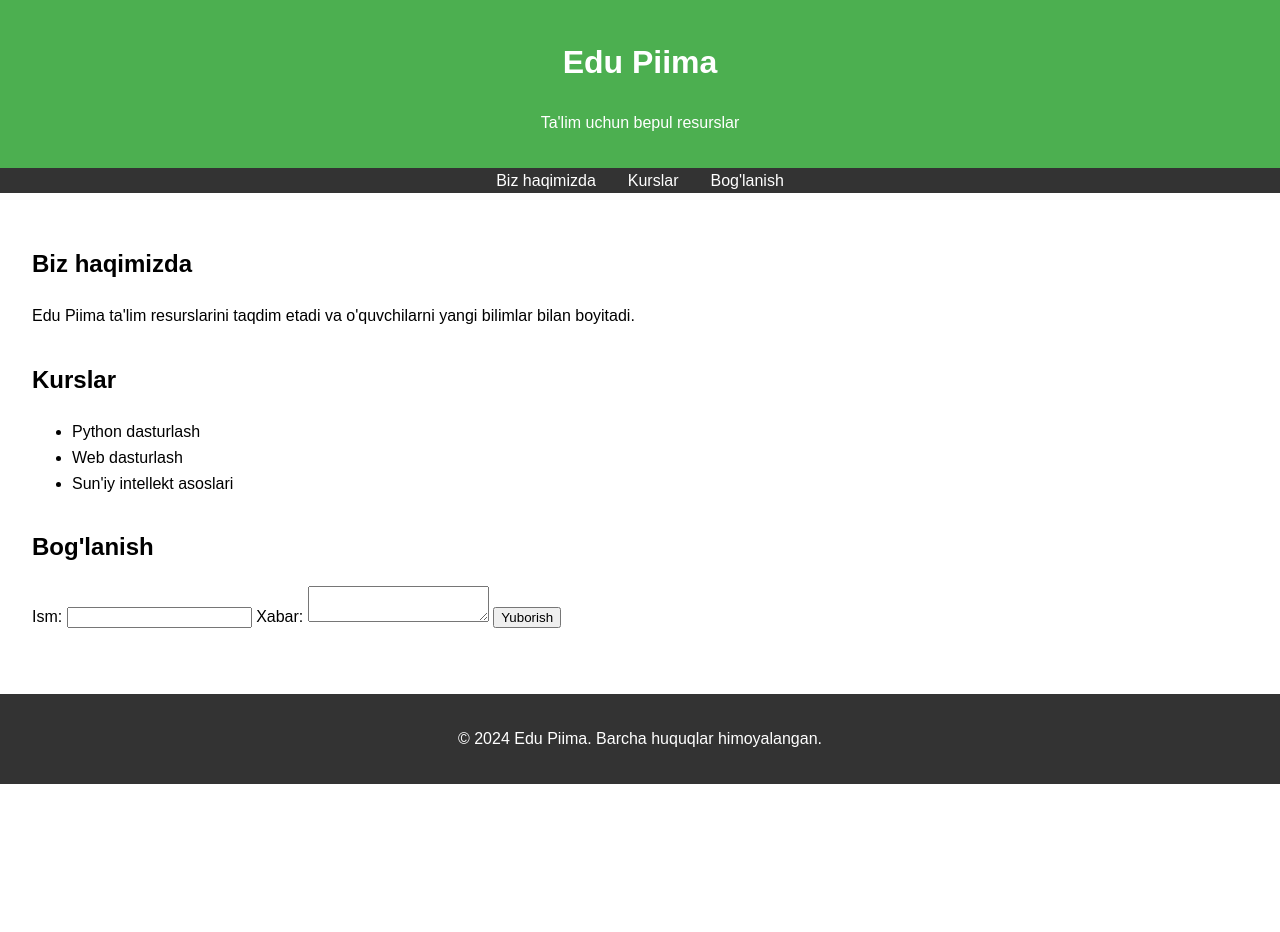
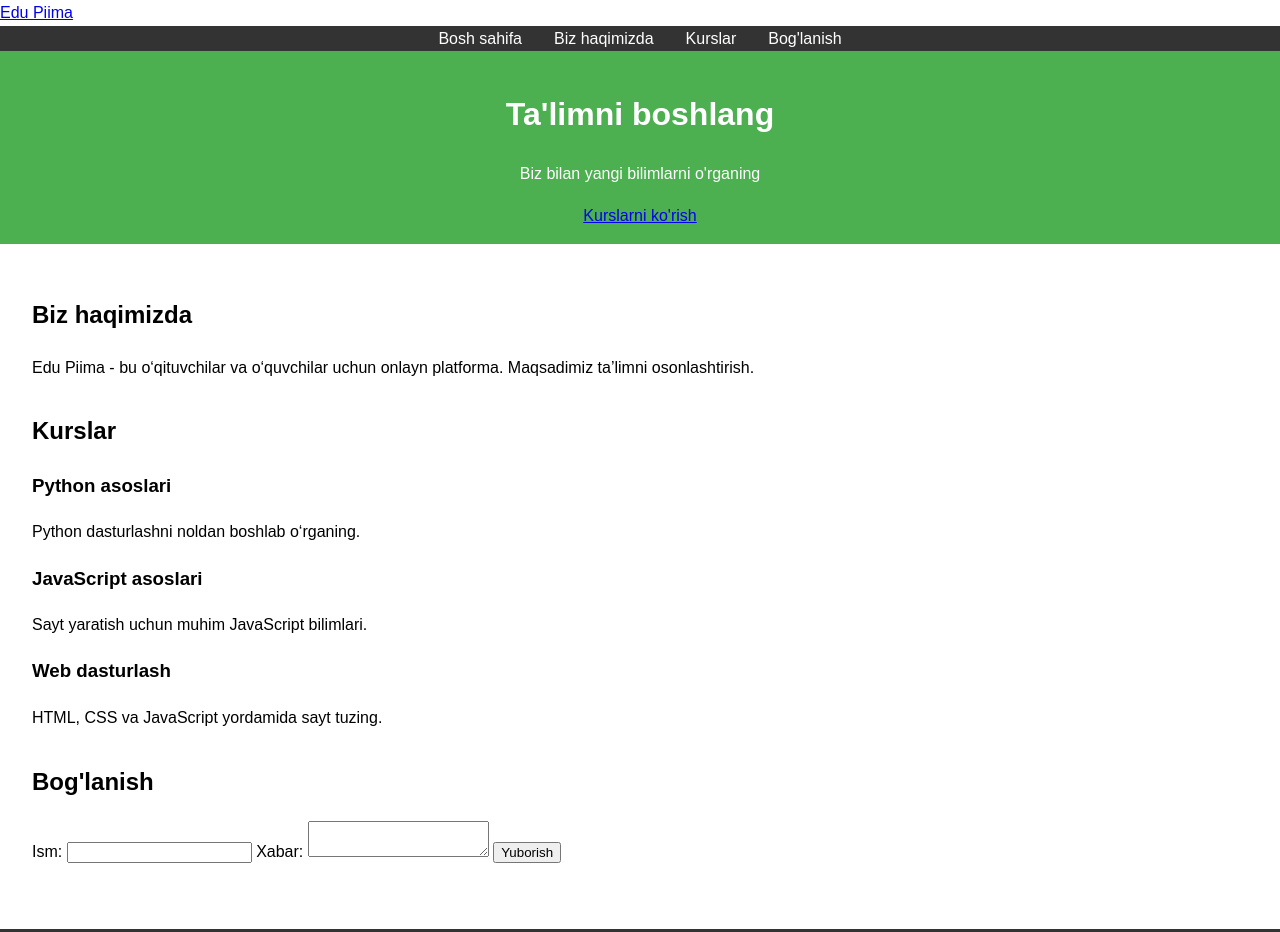
Before and after one commit to AmirchikSamnarqand/edu-piima, a plain HTML site: page index.html in a window 1280 px wide. Shown: the top 932 px of the page. Before the commit the page ends 800 px from the top, so only its background shows below. Drawn offline with Linux system fonts and the light colour scheme.

Commit message:
index.html

```diff
--- a/index.html
+++ b/index.html
@@ -7,43 +7,64 @@
   <link rel="stylesheet" href="style.css">
 </head>
 <body>
-  <header>
-    <h1>Edu Piima</h1>
-    <p>Ta'lim uchun bepul resurslar</p>
+  <!-- Navbar -->
+  <nav class="navbar">
+    <div class="container">
+      <a href="#" class="logo">Edu Piima</a>
+      <ul class="nav-links">
+        <li><a href="#home">Bosh sahifa</a></li>
+        <li><a href="#about">Biz haqimizda</a></li>
+        <li><a href="#courses">Kurslar</a></li>
+        <li><a href="#contact">Bog'lanish</a></li>
+      </ul>
+    </div>
+  </nav>
+
+  <!-- Header -->
+  <header class="hero">
+    <div class="container">
+      <h1>Ta'limni boshlang</h1>
+      <p>Biz bilan yangi bilimlarni o'rganing</p>
+      <a href="#courses" class="btn">Kurslarni ko'rish</a>
+    </div>
   </header>
-  <nav>
-    <ul>
-      <li><a href="#about">Biz haqimizda</a></li>
-      <li><a href="#courses">Kurslar</a></li>
-      <li><a href="#contact">Bog'lanish</a></li>
-    </ul>
-  </nav>
-  <main>
+
+  <!-- Main Content -->
+  <main class="container">
     <section id="about">
       <h2>Biz haqimizda</h2>
-      <p>Edu Piima ta'lim resurslarini taqdim etadi va o'quvchilarni yangi bilimlar bilan boyitadi.</p>
+      <p>Edu Piima - bu o‘qituvchilar va o‘quvchilar uchun onlayn platforma. Maqsadimiz ta’limni osonlashtirish.</p>
     </section>
     <section id="courses">
       <h2>Kurslar</h2>
-      <ul>
-        <li>Python dasturlash</li>
-        <li>Web dasturlash</li>
-        <li>Sun'iy intellekt asoslari</li>
-      </ul>
+      <div class="courses">
+        <div class="course">
+          <h3>Python asoslari</h3>
+          <p>Python dasturlashni noldan boshlab o‘rganing.</p>
+        </div>
+        <div class="course">
+          <h3>JavaScript asoslari</h3>
+          <p>Sayt yaratish uchun muhim JavaScript bilimlari.</p>
+        </div>
+        <div class="course">
+          <h3>Web dasturlash</h3>
+          <p>HTML, CSS va JavaScript yordamida sayt tuzing.</p>
+        </div>
+      </div>
     </section>
     <section id="contact">
       <h2>Bog'lanish</h2>
       <form id="contactForm">
         <label for="name">Ism:</label>
         <input type="text" id="name" name="name" required>
-
         <label for="message">Xabar:</label>
         <textarea id="message" name="message" required></textarea>
-
-        <button type="submit">Yuborish</button>
+        <button type="submit" class="btn">Yuborish</button>
       </form>
     </section>
   </main>
+
+  <!-- Footer -->
   <footer>
     <p>&copy; 2024 Edu Piima. Barcha huquqlar himoyalangan.</p>
   </footer>
```
